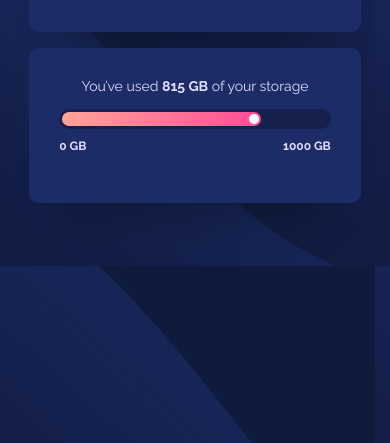
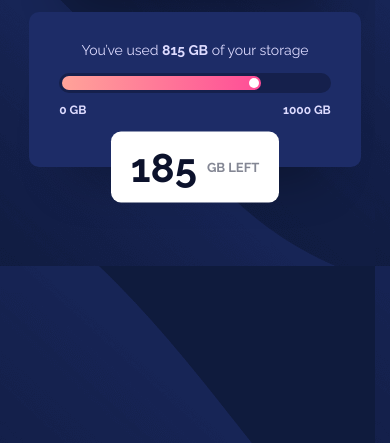
Before and after one commit to thullyoufrn/Fylo-data-storage-component, a plain HTML site: page index.html in a window 390 px wide. Shown: the part 401-844 px from the top of the page. Drawn offline with Linux system fonts and the light colour scheme.

Commit message:
mobile version revised

```diff
--- a/index.html
+++ b/index.html
@@ -45,10 +45,10 @@
             <p>1000 GB</p>
           </div>
         </div>
-        <!-- <div class="text-box">
+        <div class="text-box">
           <h1>185</h1>
           <h2>GB Left</h2>
-        </div> -->
+        </div>
       </div>
     </div>
   </section>
--- a/style.css
+++ b/style.css
@@ -62,7 +62,9 @@ section {
 }
 
 #big-box {
-    align-items: center;
+    display: flex;
+    flex-wrap: wrap;
+    justify-content: center;
 }
 
 .bottom-box {
@@ -76,6 +78,7 @@ section {
     flex-direction: column;
     align-items: center;
     box-shadow: 0px 50px 50px -40px rgba(0, 0, 0, 30%);
+    flex-basis: 100%;
 }
 
 span {
@@ -117,32 +120,28 @@ span {
     font-size: 12px;
 }
 
-/* .text-box {
+.text-box {
     background-color: white;
-    align-self: center;
     border-radius: 10px;
-    margin-top: -35px;
     display: flex;
     align-items: center;
-    justify-content: center;
-    font-weight: 700;
     padding: 12px 20px;
-    max-width: 50%;
+    translate: 0 -50%;
 }
 
 .text-box h1 {
     color: var(--very-dark-blue);
     font-size: 40px;
-    margin-right: 10px;
 }
 
 .text-box h2 {
+    color: var(--grayish-blue);
     font-size: 13px;
-    color: var(--grayish-blue);
     text-transform: uppercase;
+    margin-left: 10px;
 }
 
-@media screen and (min-width: 1100px) {
+/* @media screen and (min-width: 1100px) {
 
     body {
         background-image: url(./images/bg-desktop.png);
```
